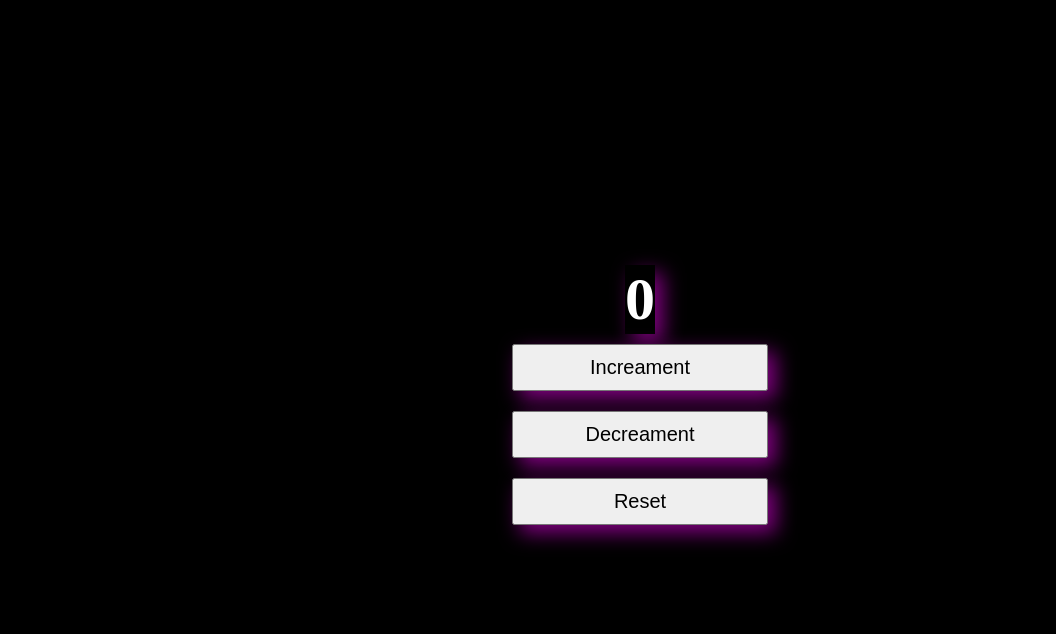
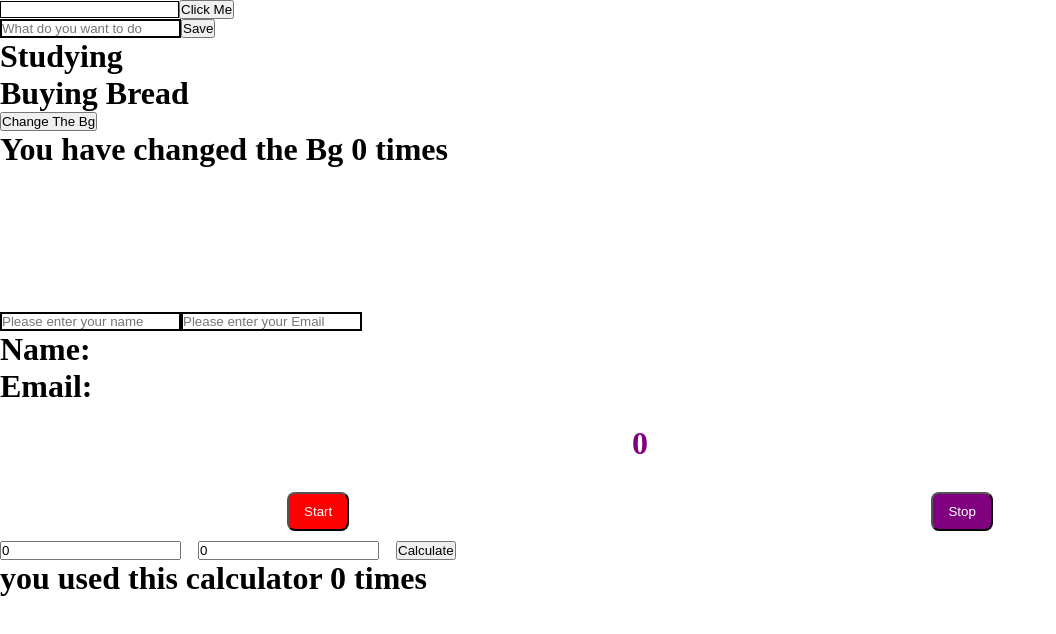
Before and after one commit to NedaTawakoli/project-with-react, a React (Vite) app: page /student in a window 1280 px wide. Shown: the top 634 px of the page, without its empty margins (0-1056 px from the left). Built offline with nearby package versions, Linux system fonts and the light colour scheme.

Commit message:
labminval

```diff
--- /dev/null
+++ b/src/A.jsx
@@ -0,0 +1,8 @@
+export default function A(){
+    return(
+        <div>
+            <h1>Insert Data</h1>
+            <input type="text" value={Salaam} />
+        </div>
+    )
+}
--- a/src/App.jsx
+++ b/src/App.jsx
@@ -1,114 +1,194 @@
-// import { Route, Routes, useNavigate } from "react-router-dom";
-// import Header from "./Header";
-// import Navbar from "./Nav";
-// import navbar from "./navbar";
-// import navBar from "./Nav";
-// import AboutPage from "./About";
-// import Nav from "./navbar";
-// import Student from "./student";
-// // import hero from "./hero";
-// import { ListStudents } from "../public/StudentInfo";
-// import Home from "./Home";
-// import Details from "./StudentDetails";
+// // import { Route, Routes, useNavigate } from "react-router-dom";
+// // import Header from "./Header";
+// // import Navbar from "./Nav";
+// // import navbar from "./navbar";
+// // import navBar from "./Nav";
+// // import AboutPage from "./About";
+// // import Nav from "./navbar";
+// // import Student from "./student";
+// // // import hero from "./hero";
+// // import { ListStudents } from "../public/StudentInfo";
+// // import Home from "./Home";
+// // import Details from "./StudentDetails";
 
-import React,{ useReducer , useState } from "react";
+import { useState } from "react";
+import A from "./A";
+import Q2 from "./Component/Qeustion2";
+import Q3 from "./Component/question3";
+import Q4 from "./Component/Question4";
+import Q5 from "./Component/Question5";
+import Q6 from "./Component/Question6";
+import Q7 from "./Component/Question7";
+
+// import React,{ useReducer , useState } from "react";
 
 
+// // function App(){
+// //  const nav =  useNavigate();
+// //  function handleClick(){
+// //   nav('/school')
+// //  }
+// //   return(
+// //     <>
+// //     <Nav/>
+// //     {/* <Student/> */}
+// //     <h1 style={
+// //       {
+// //         textAlign:"center",
+// //          border:"1px solid",
+// //          width:"fit-content",
+// //          margin:"20px auto",
+// //          borderRadius:"5px",
+// //          color:"purple",
+// //          padding:"15px"
+// //       }
+// //     }>This is the Home page</h1>
+// //     <button onClick={handleClick}>Go to the Teacher Page</button>
+// //     <Routes>
+// //   {/* <Route path="/Header" element ={ Header } />
+// //   <Route path="/navBar" element ={ navBar } /> */}
+// //   {/* <Route path="/about" element={AboutPage}/> */}
+// //     </Routes>
+// //     {/* <Navbar/>  */}
+
+// //     {/* <Header text="مقاله در باره افقانیستان"/> */}
+// //     {/* <example1/>     */}
+// //     </>
+// //   )
+// // }
+// // // export default App;
+// let intialValue = 0;
+// function reducer(state,show){
+//   if(show==="increament"){
+//     return state-1;
+//   }
+//   else if(show==="reset"){
+//     return state = intialValue;
+//   }
+//   else{
+//    return state+1;
+//   }
+// }
+//  function App(){
+//   const [state,func] = useReducer(reducer,intialValue);
+//   return(
+//     <div style={
+//       {
+//         backgroundColor:"black",
+//         textAlign:"center",
+//         fontSize:"30px",
+//         display:"flex",
+//         height:"100vh",
+//         alignItems:"center",
+//         justifyContent:"center",
+//         flexDirection:"column"
+//       }
+//     }>
+//       <h1 style={
+//         {
+//           color:"white",
+//           boxShadow:"8px 8px 20px purple",
+//         }
+//       }>{state}</h1>
+//       <button style={
+//         {
+//           width:"20%",
+//           margin:"10px auto",
+//           padding:"10px",
+//           fontSize:"20px",
+//           boxShadow:"8px 8px 20px purple",
+//         }
+//       } onClick={()=>func({type:"increament"})}>Increament</button>
+//       <button style={
+//         {
+//           width:"20%",
+//           margin:"10px auto",
+//           padding:"10px",
+//           fontSize:"20px",
+//           boxShadow:"8px 8px 20px purple",
+//         }
+//       } onClick={()=>func({type:"dec"})}>Decreament</button>
+//       <button style={
+//         {
+//           width:"20%",
+//           margin:"10px auto",
+//           padding:"10px",
+//           fontSize:"20px",
+//           boxShadow:"8px 8px 20px purple",
+//         }
+//       } onClick={()=>func({type:"reset"})}>Reset</button>
+//     </div>
+//   );
+//  }
+//  export default App;
+
+// parts of increament and decreament
 // function App(){
-//  const nav =  useNavigate();
-//  function handleClick(){
-//   nav('/school')
-//  }
+//   const [count,setCount] = useState(0);
 //   return(
-//     <>
-//     <Nav/>
-//     {/* <Student/> */}
-//     <h1 style={
+//     <div style={
 //       {
-//         textAlign:"center",
-//          border:"1px solid",
-//          width:"fit-content",
-//          margin:"20px auto",
-//          borderRadius:"5px",
-//          color:"purple",
-//          padding:"15px"
+//         width:"100%",
+//         height:"30vh",
+//         display:"flex",
+//         flexDirection:"column",
+//         backgroundColor:"black"
 //       }
-//     }>This is the Home page</h1>
-//     <button onClick={handleClick}>Go to the Teacher Page</button>
-//     <Routes>
-//   {/* <Route path="/Header" element ={ Header } />
-//   <Route path="/navBar" element ={ navBar } /> */}
-//   {/* <Route path="/about" element={AboutPage}/> */}
-//     </Routes>
-//     {/* <Navbar/>  */}
-
-//     {/* <Header text="مقاله در باره افقانیستان"/> */}
-//     {/* <example1/>     */}
-//     </>
+//     }>
+//       <h1 style={
+//         {
+//           textAlign:"center",
+//           fontSize:"40px",
+//           color:"purple"
+//         }
+//       }>{count}</h1>
+//       <button style={
+//         {
+//           width:"30%",
+//           margin:"10px auto",
+//           padding:"10px 0",
+//           backgroundColor:"black",
+//           color:"purple",
+//           fontSize:"20px",
+//           boxShadow:"5px 5px 10px purple"
+//        }
+//       } onClick={()=>setCount(count +1)}>افزایش دهنده</button>
+//       <button style={
+//         {
+//           width:"30%",
+//           margin:"10px auto",
+//           padding:"10px 0",
+//           fontSize:"20px",
+//           boxShadow:"5px 5px 10px purple",
+//           backgroundColor:"black",
+//           color:"purple",
+//         }
+//       } onClick={()=>setCount(count - 1)}>کاهش دهنده</button>
+//     </div>
 //   )
 // }
-// // export default App;
-let intialValue = 0;
-function reducer(state,show){
-  if(show==="increament"){
-    return state-1;
-  }
-  else if(show==="reset"){
-    return state = intialValue;
-  }
-  else{
-   return state+1;
-  }
+// export default App;
+// function App(){
+//   // const [value,setValue] = useState("");
+//   // return(
+//   //   <div>
+//   //     <h1>{value}</h1>
+//   //     <input value={value} onChange={(e)=>setValue(e.target.value)} type="text" style={{border:"1px solid"}} />
+//   //   </div>
+//   // )
+// {/* <Q2/>  */}
+// }
+// export default App;
+export default function App(){
+  return(
+    <div>
+     <Q2/>
+     <Q3/>
+    <Q4/>
+      <Q5/>
+        <Q6/>
+        <Q7/>
+    </div>
+
+  )
 }
- function App(){
-  const [state,func] = useReducer(reducer,intialValue);
-  return(
-    <div style={
-      {
-        backgroundColor:"black",
-        textAlign:"center",
-        fontSize:"30px",
-        display:"flex",
-        height:"100vh",
-        alignItems:"center",
-        justifyContent:"center",
-        flexDirection:"column"
-      }
-    }>
-      <h1 style={
-        {
-          color:"white",
-          boxShadow:"8px 8px 20px purple",
-        }
-      }>{state}</h1>
-      <button style={
-        {
-          width:"20%",
-          margin:"10px auto",
-          padding:"10px",
-          fontSize:"20px",
-          boxShadow:"8px 8px 20px purple",
-        }
-      } onClick={()=>func({type:"increament"})}>Increament</button>
-      <button style={
-        {
-          width:"20%",
-          margin:"10px auto",
-          padding:"10px",
-          fontSize:"20px",
-          boxShadow:"8px 8px 20px purple",
-        }
-      } onClick={()=>func({type:"dec"})}>Decreament</button>
-      <button style={
-        {
-          width:"20%",
-          margin:"10px auto",
-          padding:"10px",
-          fontSize:"20px",
-          boxShadow:"8px 8px 20px purple",
-        }
-      } onClick={()=>func({type:"reset"})}>Reset</button>
-    </div>
-  );
- }
- export default App;
--- /dev/null
+++ b/src/Component/Qeustion2.jsx
@@ -0,0 +1,15 @@
+import { useRef } from "react"
+
+function Q2(){
+    const inputRaf = useRef(null);
+    function handleClick(){
+      inputRaf.current.focus();
+    }
+    return(
+        <div>
+            <input ref={inputRaf} style={{border:"1px solid"}} type="text" />
+            <button onClick={handleClick}>Click Me</button>
+        </div>
+    )
+}
+export default Q2;
--- /dev/null
+++ b/src/Component/Question4.jsx
@@ -0,0 +1,22 @@
+import { useRef, useState } from "react"
+
+function Q4(){
+  const [counter,setCounter] = useState(0);
+  const ref = useRef(null);
+  function handleClick(){
+    setCounter((prev)=>prev+1);
+    const randomNumber = Math.floor.random()*10;
+    if(randomNumber>5){
+        ref.current.style.buckgroundColor = "red";
+    }else{
+    ref.current.style.buckgroundColor = "blue";
+    }
+  }
+    return(
+        <div ref={ref} style={{height:"200px",width:"100%"}}>
+            <button onClick={handleClick}>Change The Bg</button>
+        <h1>You have changed the Bg {counter} times</h1>
+        </div>
+    )
+}
+export default Q4;
--- /dev/null
+++ b/src/Component/Question5.jsx
@@ -0,0 +1,13 @@
+import { useState } from "react"
+
+export default function Q5(){
+    const [info,setInfo] = useState({name:"",email:""})
+  return(
+    <div>
+        <input value={info.name} onChange={(e)=>setInfo({...info,name:e.target.value})} style={{border:"2px solid"}} type="text" placeholder="Please enter your name" />
+        <input value={info.email} onChange={(e)=>setInfo({...info,email:e.target.value})} style={{border:"2px solid"}} type="email" placeholder="Please enter your Email" />
+        <h1>Name:{info.name}</h1>
+        <h1>Email:{info.email}</h1>
+    </div>
+  )
+}
--- /dev/null
+++ b/src/Component/Question6.jsx
@@ -0,0 +1,25 @@
+import { useEffect, useState } from "react";
+
+function Q6(){
+    const [second,setSecond] = useState(0);
+    const [running,setRunning] = useState(false);
+    useEffect(()=>{
+        let interval;
+        if(running){
+           interval = setInterval(() => {
+                setSecond((prev)=>prev+1);
+            }, 1000);
+        }
+           return()=> clearInterval(interval);
+    },[running]);
+  return(
+    <div >
+        <h1 style={{textAlign:"center",margin:"20px 0",color:"purple"}}>{second}</h1>
+        <div style={{width:"100%",display:"flex",gap:"8px"}}>
+        <button onClick={()=>setRunning(true)} style={{padding:"10px 15px",borderRadius:"8px",color:"white",margin:"10px auto", backgroundColor:"red"}}>Start</button>
+        <button onClick={()=>setRunning(false)} style={{padding:"10px 15px",borderRadius:"8px",color:"white",margin:"10px auto", backgroundColor:"purple"}}>Stop</button>
+        </div>
+    </div>
+  )
+}
+export default Q6;
--- /dev/null
+++ b/src/Component/Question7.jsx
@@ -0,0 +1,23 @@
+import { useRef, useState } from "react";
+
+function Q7(){
+   const [numbers,setNumbers] = useState({num1:0,num2:0});
+   const [result,setResult] =useState(null);
+   const ref = useRef(0);
+   function handelClick(){
+    setResult(numbers.num1+numbers.num2);
+    ref.current++;
+   }
+    return(
+        <div>
+            <div style={{width:"100%",display:"flex",gap:"17px"}}>
+            <input value={numbers.num1} onChange={(e)=>setNumbers({...numbers,name:Number(e.target.value)})} type="number" placeholder="number1" />
+            <input value={numbers.num2} onChange={(e)=>setNumbers({...numbers,num2:Number(e.target.value)})} type="number" placeholder="number2" />
+            <button onClick={handelClick}>Calculate</button>
+            </div>
+            <h1>{result}</h1>
+            <h1>you used this calculator {ref.current} times</h1>
+        </div>
+    )
+}
+export default Q7;
--- /dev/null
+++ b/src/Component/question3.jsx
@@ -0,0 +1,26 @@
+import { useRef, useState } from "react"
+
+function Q3(){
+  const [todo,setTodo] = useState(["Studying","Buying Bread"]);
+  const [inputValue,setInputValue] = useState("");
+  let inputRaf = useRef(null);
+  function handleClick(){
+    setTodo((prev)=>[...prev.inputValue]);
+    setInputValue("");
+    inputRaf.current.focus();
+  }
+    return(
+        <>
+        <input ref={inputRaf} onChange={(e) => setInputValue(e.target.value)} value={inputValue} type="text" placeholder="What do you want to do" style={{border:"2px solid"}} />
+        <button onClick={handleClick}>Save</button>
+        <div>
+            {todo.map((x,index)=>(
+               <div key={index}>
+                <h1>{x}</h1>
+               </div>
+            ))}
+        </div>
+        </>
+    )
+}
+export default Q3;
```
